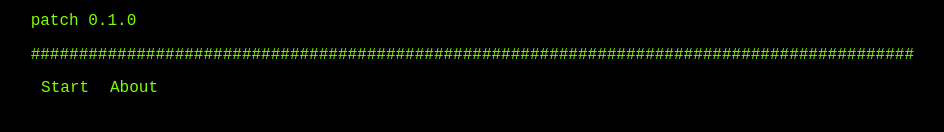
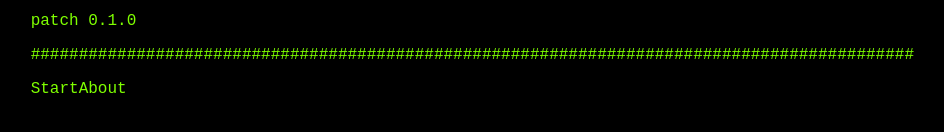
Before and after one commit to perfidiousscript/uoma_screen, a Next.js app: page / in a window 1280 px wide. Shown: the part 286-418 px from the top of the page, without its empty margins (136-1080 px from the left). Built offline with nearby package versions, Linux system fonts and the light colour scheme; a web font is replaced by a local one.

Commit message:
styling for inactive choices

```diff
--- a/styles/globals.css
+++ b/styles/globals.css
@@ -28,14 +28,19 @@ a {
   padding: 0 0 0 1%;
 }
 
-.choice {
+.activeChoice {
   padding: 1%;
+  border: 1px solid black;
+}
+
+.inActiveChoice {
+  padding: 1%;
+  color: green;
   border: 1px solid black;
 }
 
 .textLine {
   min-height: 16px;
-  /* border: 1px solid chartreuse; */
 }
 
 .lastLine {
```
